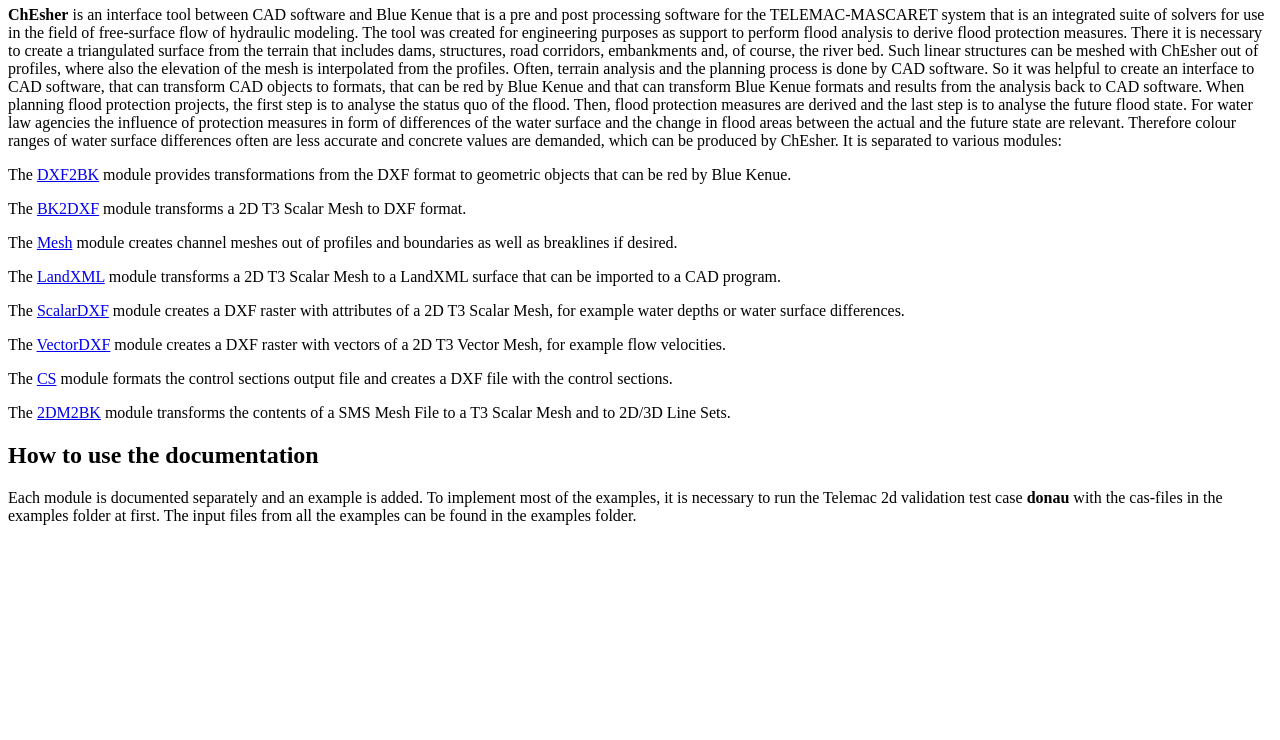
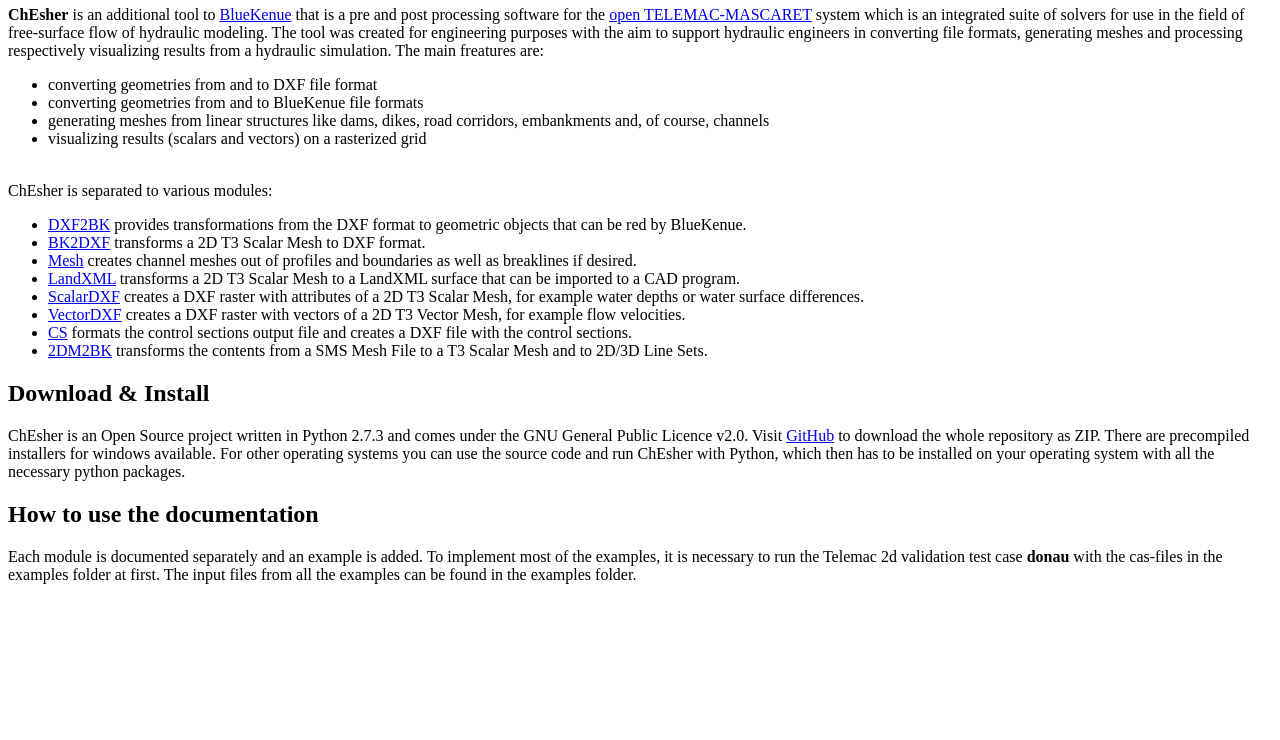
Before and after one commit to rfleissner/ChEsher, a plain HTML site: page documentation/0_index.html in a window 1280 px wide. Shown: the part 60-800 px from the top of the page. Drawn offline with Linux system fonts and the light colour scheme.

Commit message:
documentation

```diff
--- a/documentation/0_index.html
+++ b/documentation/0_index.html
@@ -1,20 +1,29 @@
 <html><head><title>ChEsher</title></head>
 <body>
-<h1>ChEsher - Documentation</h1>
-<p><b>ChEsher</b> is an interface tool between CAD software and Blue Kenue that is a pre and post processing software for the TELEMAC-MASCARET system that is an integrated suite of solvers for use in the field of free-surface flow of hydraulic modeling.
-The tool was created for engineering purposes as support to perform flood analysis to derive flood protection measures. There it is necessary to create a triangulated surface from the terrain that includes dams, structures, road corridors, embankments and, of course, the river bed. Such linear structures can be meshed with ChEsher out of profiles, where also the elevation of the mesh is interpolated from the profiles.
-Often, terrain analysis and the planning process is done by CAD software. So it was helpful to create an interface to CAD software, that can transform CAD objects to formats, that can be red by Blue Kenue and that can transform Blue Kenue formats and results from the analysis back to CAD software.
-When planning flood protection projects, the first step is to analyse the status quo of the flood. Then, flood protection measures are derived and the last step is to analyse the future flood state. For water law agencies the influence of protection measures in form of differences of the water surface and the change in flood areas between the actual and the future state are relevant. Therefore colour ranges of water surface differences often are less accurate and concrete values are demanded, which can be produced by ChEsher.
+<h1>ChEsher</h1>
+<p><b>ChEsher</b> is an additional tool to <a href="http://www.nrc-cnrc.gc.ca/eng/solutions/advisory/blue_kenue_index.html">BlueKenue</a> that is a pre and post processing software for the <a href="http://www.opentelemac.org/">open TELEMAC-MASCARET</a> system which is an integrated suite of solvers for use in the field of free-surface flow of hydraulic modeling. The tool was created for engineering purposes with the aim to support hydraulic engineers in converting file formats, generating meshes and processing respectively visualizing results from a hydraulic simulation.
+The main freatures are:
+<ul>
+<li>converting geometries from and to DXF file format</li>
+<li>converting geometries from and to BlueKenue file formats</li>
+<li>generating meshes from linear structures like dams, dikes, road corridors, embankments and, of course, channels</li>
+<li>visualizing results (scalars and vectors) on a rasterized grid</li>
+</ul>
 
-It is separated to various modules:</p>
-<p>The <a href="1_DXF2BK.html">DXF2BK</a> module provides transformations from the DXF format to geometric objects that can be red by Blue Kenue.</p>
-<p>The <a href="2_BK2DXF.html">BK2DXF</a> module transforms a 2D T3 Scalar Mesh to DXF format.
-<p>The <a href="3_Mesh.html">Mesh</a> module creates channel meshes out of profiles and boundaries as well as breaklines if desired.
-<p>The <a href="4_LandXML.html">LandXML</a> module transforms a 2D T3 Scalar Mesh to a LandXML surface that can be imported to a CAD program.
-<p>The <a href="5_ScalarDXF.html">ScalarDXF</a> module creates a DXF raster with attributes of a 2D T3 Scalar Mesh, for example water depths or water surface differences.
-<p>The <a href="6_VectorDXF.html">VectorDXF</a> module creates a DXF raster with vectors of a 2D T3 Vector Mesh, for example flow velocities.
-<p>The <a href="7_CS.html">CS</a> module formats the control sections output file and creates a DXF file with the control sections.
-<p>The <a href="8_2DM2BK.html">2DM2BK</a> module transforms the contents of a SMS Mesh File to a T3 Scalar Mesh and to 2D/3D Line Sets.
+<br>ChEsher is separated to various modules:
+<ul>
+<li><a href="1_DXF2BK.html">DXF2BK</a> provides transformations from the DXF format to geometric objects that can be red by BlueKenue.</li>
+<li><a href="2_BK2DXF.html">BK2DXF</a> transforms a 2D T3 Scalar Mesh to DXF format.</li>
+<li><a href="3_Mesh.html">Mesh</a> creates channel meshes out of profiles and boundaries as well as breaklines if desired.</li>
+<li><a href="4_LandXML.html">LandXML</a> transforms a 2D T3 Scalar Mesh to a LandXML surface that can be imported to a CAD program.</li>
+<li><a href="5_ScalarDXF.html">ScalarDXF</a> creates a DXF raster with attributes of a 2D T3 Scalar Mesh, for example water depths or water surface differences.</li>
+<li><a href="6_VectorDXF.html">VectorDXF</a> creates a DXF raster with vectors of a 2D T3 Vector Mesh, for example flow velocities.</li>
+<li><a href="7_CS.html">CS</a> formats the control sections output file and creates a DXF file with the control sections.</li>
+<li><a href="8_2DM2BK.html">2DM2BK</a> transforms the contents from a SMS Mesh File to a T3 Scalar Mesh and to 2D/3D Line Sets.</li>
+</ul>
+
+<h2>Download & Install</h2>
+ChEsher is an Open Source project written in Python 2.7.3 and comes under the GNU General Public Licence v2.0. Visit <a href="https://github.com/rfleissner/ChEsher">GitHub</a> to download the whole repository as ZIP. There are precompiled installers for windows available. For other operating systems you can use the source code and run ChEsher with Python, which then has to be installed on your operating system with all the necessary python packages.
 
 <h2>How to use the documentation</h2>
 
```
Also changed, not shown: documentation/3_Mesh.html (+2 -0 lines), documentation/5_ScalarDXF.html (+3 -1 lines).
